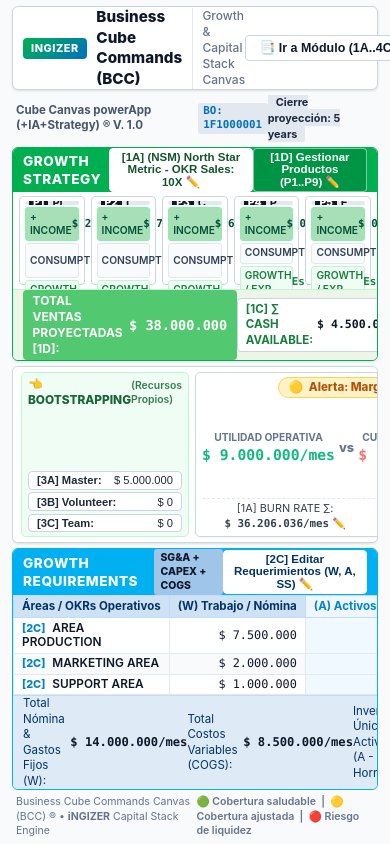
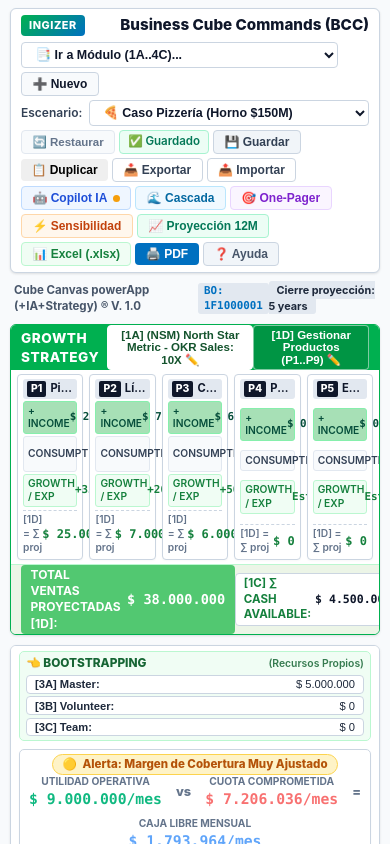
Before and after one commit to 1ngizer/cube-canvas, a React (Vite) app: page / in a window 390 px wide. Shown: the top 844 px of the page. Built offline with nearby package versions, Linux system fonts and the light colour scheme.

Commit message:
feat(ui,sec): implement responsive media queries (UI-01) and AI privacy consent (SEC-03)

```diff
--- a/src/App.jsx
+++ b/src/App.jsx
@@ -180,7 +180,8 @@
     if (typeof window !== "undefined") {
       const p = localStorage.getItem("bcc_ai_provider") || "gemini";
       const k = localStorage.getItem("bcc_ai_api_key") || "";
-      setHasAiKey(p === "local" || !!k.trim());
+      const consent = localStorage.getItem("bcc_ai_data_consent") === "true";
+      setHasAiKey(p === "local" || (!!k.trim() && consent));
     }
   };
 
--- a/src/components/AiSettingsModal.jsx
+++ b/src/components/AiSettingsModal.jsx
@@ -7,13 +7,16 @@
   const [showKey, setShowKey] = useState(false);
   const [testing, setTesting] = useState(false);
   const [testResult, setTestResult] = useState(null); // { success: boolean, message: string }
+  const [dataConsent, setDataConsent] = useState(false);
 
   useEffect(() => {
     if (isOpen && typeof window !== "undefined") {
       const storedProvider = localStorage.getItem("bcc_ai_provider") || "gemini";
       const storedKey = localStorage.getItem("bcc_ai_api_key") || "";
+      const storedConsent = localStorage.getItem("bcc_ai_data_consent") === "true";
       setProvider(storedProvider);
       setApiKey(storedKey);
+      setDataConsent(storedConsent);
       setTestResult(null);
     }
   }, [isOpen]);
@@ -21,8 +24,17 @@
   if (!isOpen) return null;
 
   const handleSave = () => {
+    if (provider !== "local" && !dataConsent) {
+      setTestResult({
+        success: false,
+        message: "⚠️ Debes marcar la casilla de consentimiento de privacidad para enviar cifras a un LLM externo, o seleccionar el 'Motor Heurístico Local' offline.",
+      });
+      return;
+    }
+
     if (typeof window !== "undefined") {
       localStorage.setItem("bcc_ai_provider", provider);
+      localStorage.setItem("bcc_ai_data_consent", String(dataConsent));
       if (provider === "local") {
         localStorage.removeItem("bcc_ai_api_key");
       } else {
@@ -242,6 +254,23 @@
           </div>
         )}
 
+        {/* CONSENTIMIENTO INFORMADO DE PRIVACIDAD (SEC-03) */}
+        {provider !== "local" && (
+          <div style={{ background: "#f8fafc", border: "1px solid #cbd5e1", borderRadius: "6px", padding: "10px 12px", marginTop: "10px" }}>
+            <label style={{ display: "flex", alignItems: "flex-start", gap: "8px", fontSize: "0.76rem", color: "#334155", cursor: "pointer", margin: 0 }}>
+              <input
+                type="checkbox"
+                checked={dataConsent}
+                onChange={(e) => setDataConsent(e.target.checked)}
+                style={{ marginTop: "2px" }}
+              />
+              <span>
+                <strong>Acepto compartir las métricas financieras del lienzo con {provider === "gemini" ? "Google Gemini" : "OpenAI"}.</strong> Entiendo que las cifras de ventas, costos, caja y deuda se enviarán en el prompt para generar el diagnóstico financiero.
+              </span>
+            </label>
+          </div>
+        )}
+
         <div className="ai-privacy-note">
           🔒 <strong>Seguridad & Privacidad:</strong> Tu clave se guarda exclusivamente en tu navegador (localStorage).
           Nunca viaja a intermediarios ni a servidores de iNGIZER.
--- a/src/index.css
+++ b/src/index.css
@@ -3011,3 +3011,125 @@
   font-weight: 700;
   padding: 2px 5px;
 }
+
+/* ========================================================================= */
+/* DISEÑO RESPONSIVO (UI-01): LAPTOPS, TABLETS & MÓVILES                     */
+/* ========================================================================= */
+
+@media (max-width: 1080px), (max-height: 780px) {
+  html, body {
+    height: auto !important;
+    min-height: 100vh;
+    overflow-y: auto !important;
+    overflow-x: hidden;
+  }
+
+  #root {
+    height: auto !important;
+    min-height: 100vh;
+    overflow: visible !important;
+  }
+
+  .bcc-app-container {
+    height: auto !important;
+    min-height: 100vh;
+    overflow: visible !important;
+    padding: 8px 10px;
+    gap: 10px;
+  }
+
+  .bcc-top-navbar {
+    flex: 0 0 auto;
+    height: auto;
+    min-height: 44px;
+    flex-wrap: wrap;
+    padding: 6px 10px;
+    gap: 6px;
+  }
+
+  .nav-actions-section {
+    flex-wrap: wrap;
+    gap: 4px;
+  }
+
+  .bcc-main-canvas-area {
+    flex: none;
+    height: auto;
+    min-height: 0;
+    overflow: visible;
+  }
+
+  .bcc-canvas-wrapper {
+    height: auto;
+    min-height: 0;
+    gap: 10px;
+    overflow: visible;
+  }
+
+  .bcc-card {
+    flex: none !important;
+    height: auto !important;
+    min-height: 220px;
+  }
+
+  .bridge-grid {
+    grid-template-columns: 1fr;
+    height: auto;
+    gap: 8px;
+  }
+
+  .center-kpi-row {
+    flex-wrap: wrap;
+    gap: 8px;
+  }
+
+  .runway-metrics-strip {
+    flex-wrap: wrap;
+    gap: 6px;
+  }
+
+  .bcc-table-wrapper {
+    overflow-x: auto;
+  }
+
+  .bcc-products-scroll-container {
+    overflow-x: auto;
+  }
+
+  .bcc-footer-note {
+    flex: 0 0 auto;
+    flex-wrap: wrap;
+    padding: 6px 4px;
+    gap: 4px;
+  }
+}
+
+@media (max-width: 640px) {
+  .nav-brand-section {
+    width: 100%;
+    justify-content: space-between;
+  }
+
+  .nav-tagline {
+    display: none;
+  }
+
+  .scenario-selector-wrap {
+    width: 100%;
+  }
+
+  .scenario-select {
+    flex: 1;
+  }
+
+  .modal-dialog-box {
+    width: 95vw !important;
+    max-width: 95vw !important;
+    margin: 10px auto;
+  }
+
+  .module-drawer-panel {
+    max-width: 100% !important;
+    width: 100vw !important;
+  }
+}
--- a/src/utils/aiService.js
+++ b/src/utils/aiService.js
@@ -67,6 +67,14 @@
  * Consulta a la API de Inteligencia Artificial configurada.
  */
 export async function queryAiCopilot({ provider, apiKey, moduleId, state, metrics, query }) {
+  // Verificación de consentimiento informado de privacidad (SEC-03)
+  if (typeof window !== "undefined" && provider !== "local") {
+    const hasConsent = localStorage.getItem("bcc_ai_data_consent") === "true";
+    if (!hasConsent) {
+      return generateHeuristicFallback(moduleId, state, metrics, query);
+    }
+  }
+
   const prompt = buildFinancialPrompt(moduleId, state, metrics, query);
 
   // Si no hay API key configurada, retorna inmediatamente el motor heurístico
```
Also changed, not shown: 1 other file (tests, documents, lock files or other folders).
